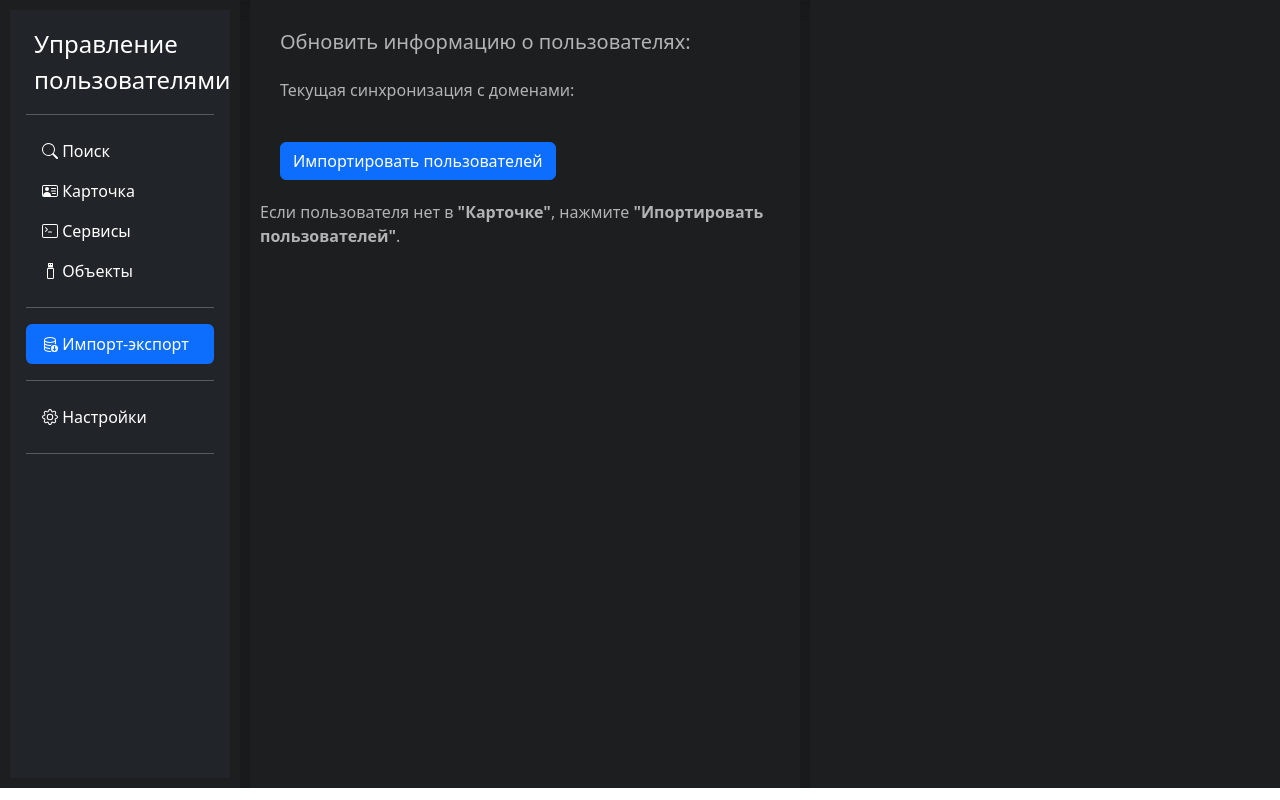
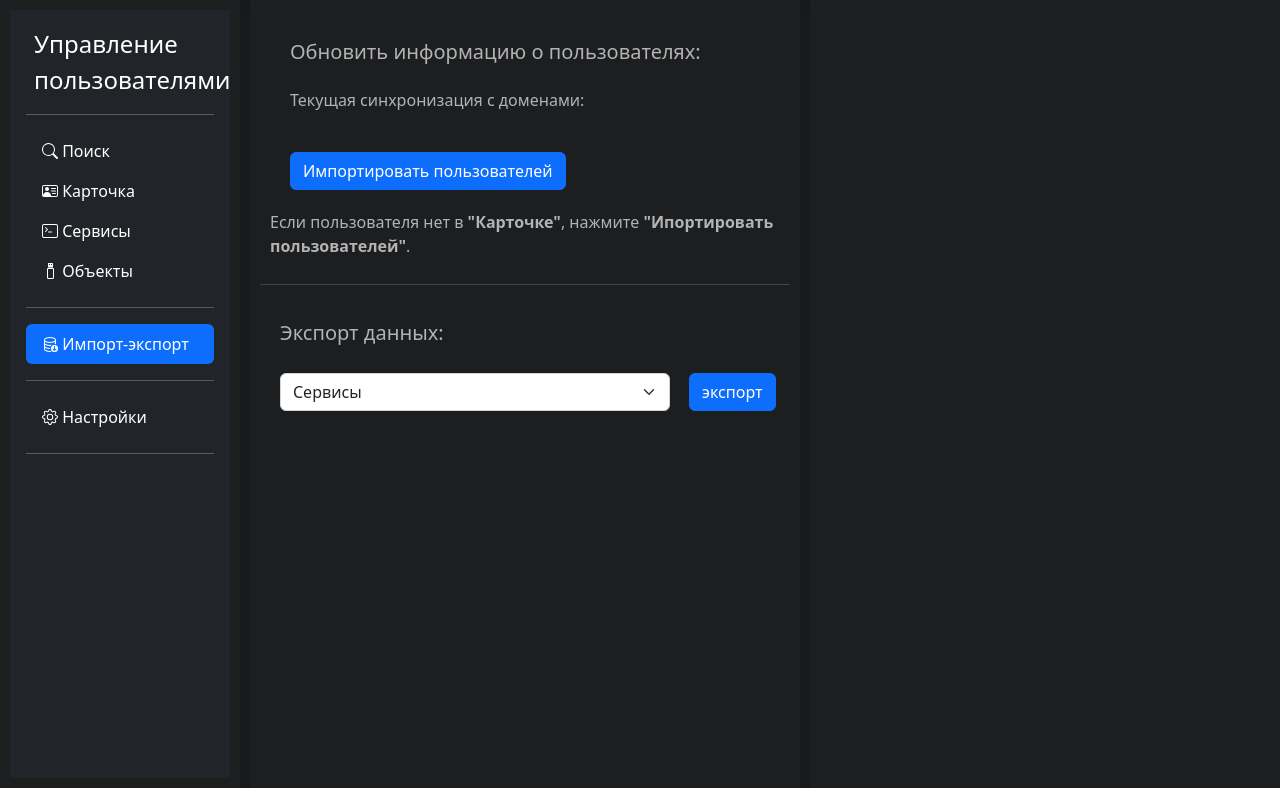
Before and after one commit to addspin/user-management, a Flask app: page /imp_exp in a window 1280 px wide. Run offline with Flask 3, Linux system fonts and the light colour scheme; data that the repository does not hold is empty.

Commit message:
add export

```diff
--- a/templates/imp_exp.html
+++ b/templates/imp_exp.html
@@ -5,7 +5,7 @@
 
 {%block imp_exp_div_main_form%}
 <div class="um_hor_separation"></div>
-
+<div class="um_form_service">
     <form class="um_form_service" action="" enctype="multipart/form-data" method="POST">
         <div  style="margin: 20px; width: 700px;">
             <div class="input-group mb-3">
@@ -16,20 +16,46 @@
                     <br>
                     <ol>
                     {% for value in domain_data %}
-
                         <li>{{ value.domain_name}}</li>
                     {% endfor %}
                     </ol>
                 </div>
             <br>
+            <input style="display: none;" name="domain" value="domain">
             <input  class="btn btn-primary" type="submit" value="Импортировать пользователей"  >
         </div>
             <div>
                 Если пользователя нет в <b>"Карточке"</b>, нажмите <b>"Ипортировать пользователей"</b>.
             </div>
+    </form>
+<hr>
+<!-- Экспорт -->
+<form class=" row g-2" action="{{ url_for('export') }}" enctype="multipart/form-data" method="POST">
+    <div  >
+        <div  style = "margin: 20px; width: 700px;" class="input-group mb-3">
+            <h5>Экспорт данных:</h5>
+        </div>
+
+
+        <div style = "margin: 20px; width: 700px;" class="input-group mb-3">
+        <div class="col-auto ">
+            <!-- <label for="inputState" class="form-label">Объект поиска:</label> -->
+            <select style="width: 390px;" id="inputState" name="export" class="form-select">
+            <option  selected>Сервисы</option>
+            <option>Объекты</option>
+            </select>
 
         </div>
+        <div class="col-auto ">
+            <input  style="margin-left: 20px;" class="btn btn-primary" type="submit" value="экспорт">
+        </div>
+        </div>
+    </div>
 </form>
+</div>
+
+
+
 <div class="um_hor_separation"></div>
 
 <!-- <form class="um_form_service" action="" enctype="multipart/form-data" method="POST">
--- a/um.py
+++ b/um.py
@@ -1,9 +1,9 @@
-from flask import Flask, render_template, url_for, request, jsonify, session, flash, redirect
+from flask import Flask, render_template, url_for, request, jsonify, session, flash, redirect, send_file
 # from flask_sqlalchemy import SQLAlchemy
 # import os
 # from os.path import join, dirname, realpath
 import sqlite3
-# import pandas as pd
+import pandas as pd
 # import json
 import ldap3
 
@@ -575,15 +575,40 @@ def insert_data_form_device(form):
 
 @app.route('/imp_exp', methods=['GET', 'POST'])
 def imp_exp():
-    # form = request.form
-    domain_data = False
     if request.method == 'POST':
-        domain_conn_data = domain_conn()
-        domain_data = domain_search()
-        return render_template('imp_exp.html', side_pos='active', domain_conn_data=domain_conn_data, domain_data=domain_data)
+        domain = request.form['domain']
+
+        if 'domain' in domain:
+            domain_conn_data = domain_conn()
+            domain_data = domain_search()
+            return render_template('imp_exp.html', side_pos='active', domain_conn_data=domain_conn_data, domain_data=domain_data)
+
+
+
+
     else:
         domain_data = domain_search()
         return render_template('imp_exp.html', side_pos='active', domain_data=domain_data)
+
+@app.route('/export', methods=['GET', 'POST'])
+def export():
+     if request.method == 'POST':
+        request.form
+        value = request.form['export']
+
+        if 'Сервисы' in value:
+            conn = sqlite3.connect(path_db)
+            # cursor = conn.cursor()
+            export_data = pd.read_sql('SELECT * FROM service_data' ,conn)
+            export_data.to_csv('export/service_data.csv', index=False)
+            return send_file('export/service_data.csv', as_attachment=True)
+
+        if 'Объекты' in value:
+            conn = sqlite3.connect(path_db)
+            # cursor = conn.cursor()
+            export_data = pd.read_sql('SELECT * FROM object_data' ,conn)
+            export_data.to_csv('export/object_data.csv', index=False)
+            return send_file('export/object_data.csv', as_attachment=True)
 
 def domain_conn():
     conn = sqlite3.connect(path_db)
```
Also changed, not shown: 1 other file. Lines whose indentation alone changed are shown as unchanged.
